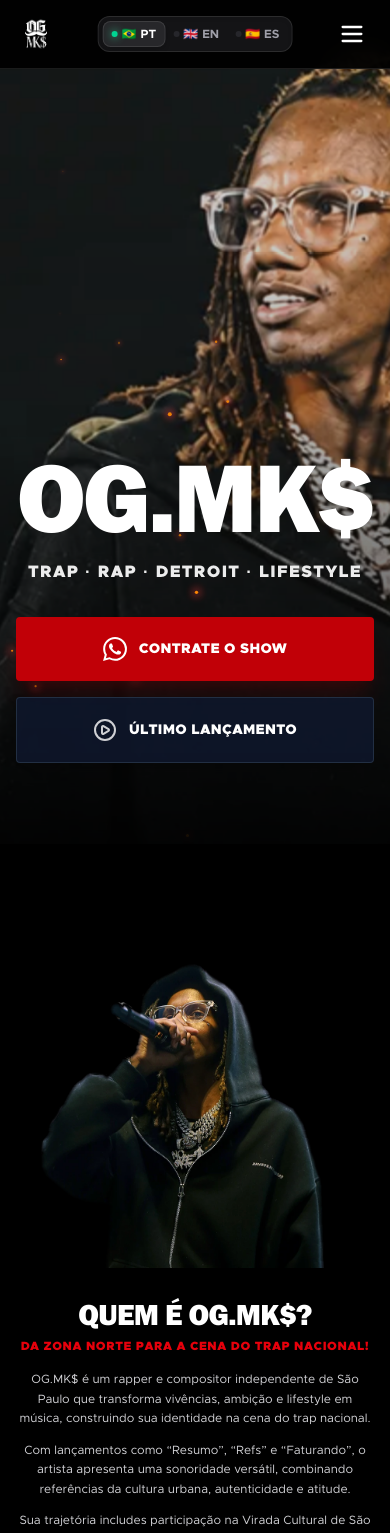
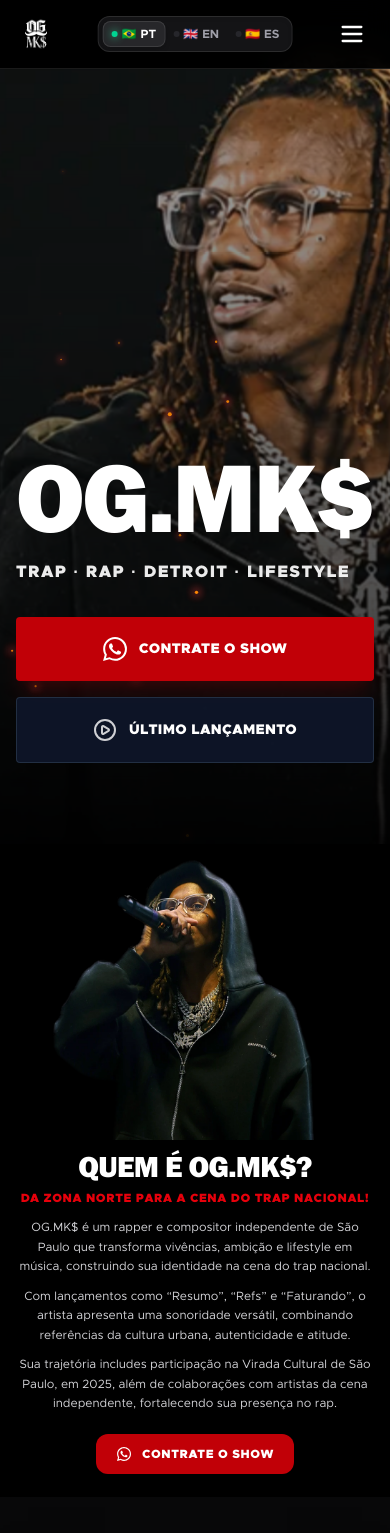
Before and after one commit to ogmksofficial/website-ogmks, a Next.js app: page / in a window 390 px wide. Shown: the top 1533 px of the page. Built offline with nearby package versions, Linux system fonts and the light colour scheme.

Commit message:
feat: ajustes de layout e otimizacao mobile

```diff
--- a/src/components/AboutSection.tsx
+++ b/src/components/AboutSection.tsx
@@ -16,37 +16,37 @@ export default function AboutSection({ currentLang = "PT" }: AboutSectionProps)
   return (
     <section
       id="sobre"
-      className="relative w-full pt-6 lg:pt-12 pb-0 px-4 sm:px-8 lg:px-12 flex items-end justify-center overflow-hidden bg-transparent text-white"
+      className="relative w-full pt-4 sm:pt-8 lg:pt-12 pb-0 px-4 sm:px-8 lg:px-12 flex items-end justify-center overflow-hidden bg-transparent text-white"
     >
-      <div className="max-w-[1440px] w-full mx-auto grid grid-cols-1 lg:grid-cols-12 gap-8 lg:gap-10 items-end">
+      <div className="max-w-[1440px] w-full mx-auto grid grid-cols-1 lg:grid-cols-12 gap-3 sm:gap-6 lg:gap-10 items-end">
 
-        {/* COLUNA ESQUERDA: FOTO DO ARTISTA (Colada 100% na borda inferior) */}
+        {/* COLUNA ESQUERDA: FOTO DO ARTISTA (Altura responsiva sem lacuna no mobile) */}
         <motion.div
           initial={{ opacity: 0, x: -40 }}
           whileInView={{ opacity: 1, x: 0 }}
           viewport={{ once: true, margin: "-50px" }}
           transition={{ duration: 0.8, ease: "easeOut" }}
-          className="order-1 lg:order-1 lg:col-span-6 flex justify-center items-end relative h-[400px] sm:h-[500px] lg:h-[600px] xl:h-[680px] w-full overflow-hidden"
+          className="order-1 lg:order-1 lg:col-span-6 flex justify-center items-end relative h-[280px] xs:h-[320px] sm:h-[450px] lg:h-[600px] xl:h-[680px] w-full overflow-hidden"
         >
-          <div className="relative w-full h-full max-w-[480px] lg:max-w-none flex items-end justify-center lg:justify-start">
+          <div className="relative w-full h-full max-w-[360px] sm:max-w-[480px] lg:max-w-none flex items-end justify-center lg:justify-start">
             <Image
               src="/assets/images/og-mks-photo-about.webp"
               alt="OG.MK$ no microfone"
               fill
               priority={false}
               sizes="(max-width: 1024px) 100vw, 50vw"
-              className="object-contain object-bottom lg:object-left-bottom scale-100 sm:scale-105 lg:scale-110 origin-bottom lg:origin-bottom-left drop-shadow-[0_20px_35px_rgba(0,0,0,0.95)] filter brightness-105"
+              className="object-contain object-bottom lg:object-left-bottom drop-shadow-[0_20px_35px_rgba(0,0,0,0.95)] filter brightness-105"
             />
           </div>
         </motion.div>
 
-        {/* COLUNA DIREITA: TEXTO E BOTAO (Alinhados com respiro adequado) */}
+        {/* COLUNA DIREITA: TEXTO E BOTAO */}
         <motion.div
           initial={{ opacity: 0, x: 40 }}
           whileInView={{ opacity: 1, x: 0 }}
           viewport={{ once: true, margin: "-50px" }}
           transition={{ duration: 0.8, ease: "easeOut", delay: 0.1 }}
-          className="order-2 lg:order-2 lg:col-span-6 flex flex-col items-center lg:items-end text-center lg:text-right z-10 pb-8 lg:pb-12"
+          className="order-2 lg:order-2 lg:col-span-6 flex flex-col items-center lg:items-end text-center lg:text-right z-10 pb-6 sm:pb-8 lg:pb-12"
         >
           {/* TÍTULO PRINCIPAL */}
           <h2 className="text-white text-3xl sm:text-5xl lg:text-6xl xl:text-7xl font-black font-franklin uppercase tracking-tight drop-shadow-md leading-none">
@@ -54,26 +54,26 @@ export default function AboutSection({ currentLang = "PT" }: AboutSectionProps)
           </h2>
 
           {/* SUBTÍTULO VERMELHO */}
-          <h3 className="mt-2 sm:mt-3 text-red-600 text-xs sm:text-lg lg:text-xl font-black font-metropolis uppercase tracking-wider">
+          <h3 className="mt-2 sm:mt-3 text-red-600 text-xs sm:text-base lg:text-xl font-black font-metropolis uppercase tracking-wider">
             {t.subtitle}
           </h3>
 
           {/* PARÁGRAFOS */}
-          <div className="mt-4 sm:mt-6 space-y-3 sm:space-y-4 text-zinc-300 text-xs sm:text-base lg:text-lg font-normal font-metropolis leading-relaxed max-w-[580px]">
+          <div className="mt-3 sm:mt-6 space-y-2.5 sm:space-y-4 text-zinc-300 text-xs sm:text-base lg:text-lg font-normal font-metropolis leading-relaxed max-w-[580px]">
             <p>{t.p1}</p>
             <p>{t.p2}</p>
             <p>{t.p3}</p>
           </div>
 
           {/* BOTÃO CTA */}
-          <div className="mt-6 sm:mt-8 flex justify-center lg:justify-end w-full">
+          <div className="mt-5 sm:mt-8 flex justify-center lg:justify-end w-full">
             <a
               href={`https://wa.me/${WHATSAPP_NUMBER}?text=${encodeURIComponent("Olá! Gostaria de orçar um show do OG.MKS.")}`}
               target="_blank"
               rel="noreferrer"
-              className="inline-flex items-center gap-3 bg-red-700 hover:bg-red-800 text-white font-metropolis font-black uppercase tracking-wider px-6 py-3.5 sm:px-8 sm:py-4 text-xs sm:text-sm rounded-xl shadow-lg transition-all duration-300 hover:scale-[1.02] active:scale-[0.98]"
+              className="inline-flex items-center gap-2.5 bg-red-700 hover:bg-red-800 text-white font-metropolis font-black uppercase tracking-wider px-5 py-3 sm:px-8 sm:py-4 text-xs sm:text-sm rounded-xl shadow-lg transition-all duration-300 hover:scale-[1.02] active:scale-[0.98]"
             >
-              <FaWhatsapp className="w-5 h-5 shrink-0" />
+              <FaWhatsapp className="w-4 h-4 sm:w-5 sm:h-5 shrink-0" />
               <span>{t.ctaShow}</span>
             </a>
           </div>
--- a/src/components/HeroSection.tsx
+++ b/src/components/HeroSection.tsx
@@ -20,20 +20,14 @@ const SPARKS = Array.from({ length: 16 }, (_, i) => ({
 }));
 
 export default function HeroSection({ currentLang = "PT" }: HeroSectionProps) {
-  const t = translations[currentLang]?.hero || {
-    tagline: "TRAP · RAP · DETROIT · LIFESTYLE",
-    ctaShow: "CONTRATE O SHOW",
-    ctaRelease: "ÚLTIMO LANÇAMENTO",
-  };
+  const t = translations[currentLang]?.hero || translations.PT.hero;
+  const reduceMotion = useReducedMotion();
 
-  const reduceMotion = useReducedMotion();
   const WHATSAPP_NUMBER = "5511992436369";
 
   const handleWhatsappShow = (e: React.MouseEvent<HTMLAnchorElement>) => {
     e.preventDefault();
-    const text = encodeURIComponent(
-      "Olá! Vim pelo site do OG.MK$ e gostaria de informações sobre contratação de shows e eventos."
-    );
+    const text = encodeURIComponent("Olá! Vim pelo site do OG.MK$ e gostaria de informações sobre contratação de shows e eventos.");
     window.open(`https://wa.me/${WHATSAPP_NUMBER}?text=${text}`, "_blank", "noopener,noreferrer");
   };
 
@@ -62,19 +56,15 @@ export default function HeroSection({ currentLang = "PT" }: HeroSectionProps) {
               priority
               quality={90}
               sizes="100vw"
-              className="object-cover object-[55%_top] lg:object-[70%_20%] opacity-100 filter brightness-105 contrast-105"
+              className="object-cover object-[57%_top] lg:object-[70%_20%] opacity-90 filter brightness-105 contrast-105"
             />
           </motion.div>
         </motion.div>
 
-        {/* GRADIENTE DESKTOP */}
+        {/* GRADIENTES */}
         <div className="absolute inset-0 hidden lg:block bg-gradient-to-r from-black/95 via-black/60 to-transparent" />
-
-        {/* GRADIENTE MOBILE (SUAVE PARA NÃO ESCONDER A FOTO) */}
-        <div className="absolute inset-0 lg:hidden bg-gradient-to-t from-black/90 via-black/30 to-black/10" />
-
-        {/* GRADIENTE DE BASE DESKTOP */}
-        <div className="absolute inset-0 hidden lg:block bg-gradient-to-t from-black/90 via-transparent to-black/30" />
+        <div className="absolute inset-0 lg:hidden bg-gradient-to-t from-black/40 via-black/50 to-transparent" />
+        <div className="absolute inset-0 bg-gradient-to-t from-black/90 via-transparent to-black/30" />
 
         {/* BRILHO VERMELHO */}
         <motion.div
@@ -112,20 +102,20 @@ export default function HeroSection({ currentLang = "PT" }: HeroSectionProps) {
         </div>
       </div>
 
-      {/* CONTEÚDO CENTRALIZADO NO MOBILE / ALINHADO À ESQUERDA NO DESKTOP */}
+      {/* CONTEÚDO */}
       <div className="relative z-10 max-w-7xl w-full mx-auto flex flex-col justify-end lg:justify-center min-h-[75vh]">
         <motion.div
           initial={{ opacity: 0, x: -40 }}
           animate={{ opacity: 1, x: 0 }}
           transition={{ duration: 0.8, ease: "easeOut", delay: 0.2 }}
-          className="flex flex-col items-center text-center lg:items-start lg:text-left w-full sm:w-fit"
+          className="flex flex-col items-start text-left w-full sm:w-fit"
         >
           {/* TÍTULO PRINCIPAL */}
           <h1 className="font-franklin font-black text-[length:min(calc((100vw_-_2rem)/3.6),8rem)] sm:text-9xl md:text-[165px] uppercase tracking-tight text-white leading-none drop-shadow-2xl">
             OG.MK$
           </h1>
 
-          {/* SUBTÍTULO CENTRALIZADO */}
+          {/* SUBTÍTULO */}
           <p className="mt-3 font-metropolis text-[length:min(calc((100vw_-_2rem)/21.5),1.5rem)] sm:text-2xl font-black uppercase whitespace-nowrap tracking-[0.08em] sm:tracking-[0.2em] text-white/95">
             {t.tagline}
           </p>
@@ -144,7 +134,7 @@ export default function HeroSection({ currentLang = "PT" }: HeroSectionProps) {
             </a>
 
             <a
-              href="#lancamentos"
+              href="#releases"
               className="w-full sm:flex-1 flex items-center justify-center gap-3 whitespace-nowrap px-6 py-5 bg-slate-900/90 hover:bg-slate-800 border border-slate-700/60 text-white font-metropolis text-sm font-black uppercase tracking-wide rounded-sm transition-all duration-300 transform hover:-translate-y-0.5 shadow-xl"
             >
               <PlayCircle size={24} className="shrink-0 text-white/80" aria-hidden="true" />
```
